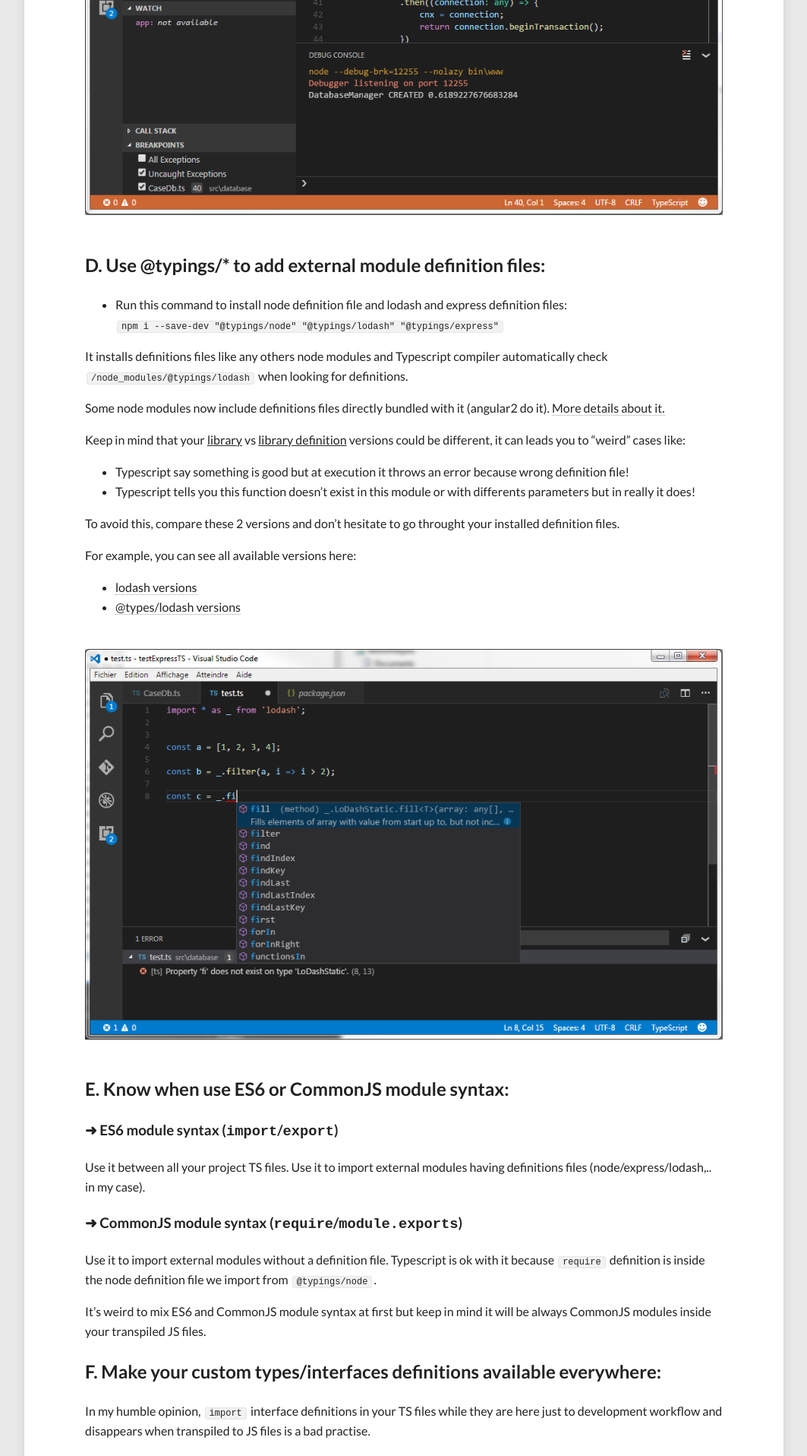
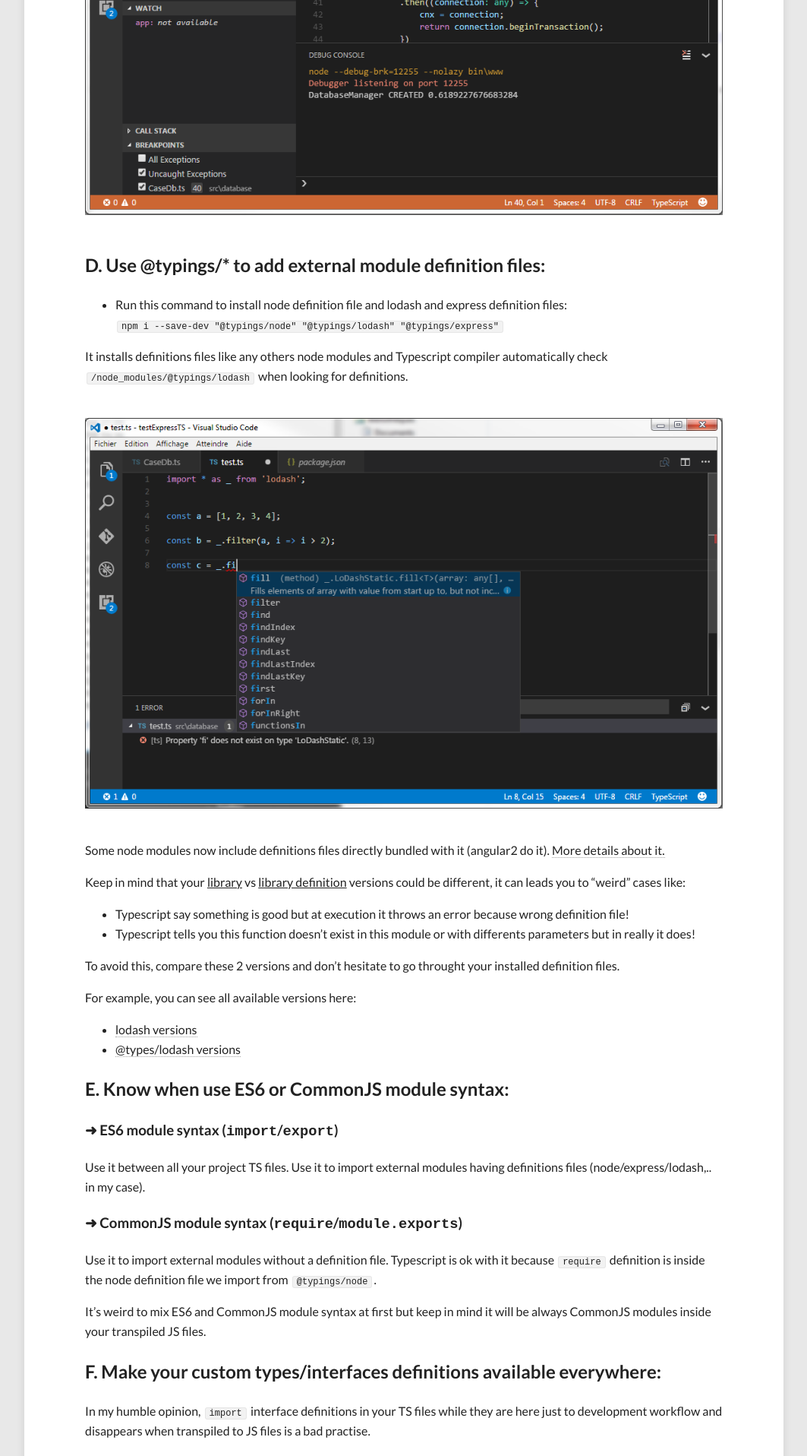
Before and after one commit to bertrandg/bertrandg.github.io, a Jekyll site: the page built from _posts/2016-11-25-node-development-with-typescript-and-vscode.md, in a window 1280 px wide. Shown: the part 3426-5342 px from the top of the page at 76% size, without its empty margins (108-1171 px from the left). Built offline with Jekyll 4.4.1, drawn with Linux system fonts in a browser that asks for light colours; nearby versions of some CDN libraries; comment, search, counter and statistics services are not loaded.

Commit message:
Update 2016-11-25-node-development-with-typescript-and-vscode.md

```diff
--- a/_posts/2016-11-25-node-development-with-typescript-and-vscode.md
+++ b/_posts/2016-11-25-node-development-with-typescript-and-vscode.md
@@ -85,6 +85,10 @@
 
 It installs definitions files like any others node modules and Typescript compiler automatically check `/node_modules/@typings/lodash` when looking for definitions.
 
+<center>
+  <br><img style="max-width: 100%;" src="{{site.baseurl}}/images/node_typescript/code4.png" /><br><br>
+</center>
+
 Some node modules now include definitions files directly bundled with it (angular2 do it).
 [More details about it.](https://www.typescriptlang.org/docs/handbook/declaration-files/publishing.html)
 
@@ -96,12 +100,9 @@
 To avoid this, compare these 2 versions and don't hesitate to go throught your installed definition files.
 
 For example, you can see all available versions here:
+
 - [lodash versions](https://libraries.io/npm/lodash/versions)
 - [@types/lodash versions](https://libraries.io/npm/@types%2Flodash/versions)
-
-<center>
-  <br><img style="max-width: 100%;" src="{{site.baseurl}}/images/node_typescript/code4.png" /><br><br>
-</center>
 
 
 ## E. Know when use ES6 or CommonJS module syntax:
```
